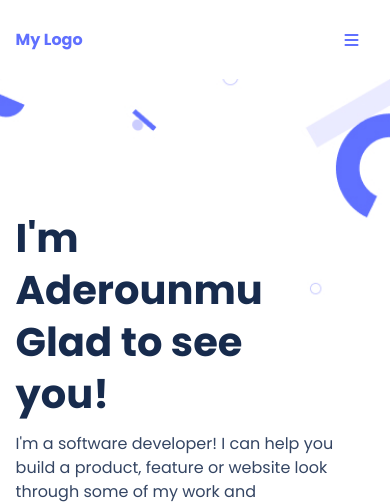
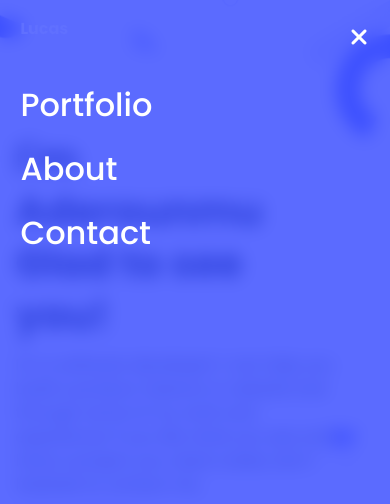
Before and after one commit to Godedict/Portfolio-Setup, a website: page index.html in a window 390 px wide. Both pictures are taken after a click on the link 351 px from the left and 39 px from the top of the page. Shown: the top 504 px of the page. Drawn offline with Linux system fonts and the light colour scheme.

Commit message:
Add mobile menu

```diff
--- /dev/null
+++ b/components/menu.js
@@ -0,0 +1,31 @@
+// Select the elements with the respective class names
+const menuIcon = document.querySelector('.menu-icon');
+const buttons = document.querySelector('.buttons');
+const closeIcon = document.querySelector('.close-icon');
+const navItem = document.querySelectorAll('.nav-item');
+
+// Add an event listener to the menuIcon
+function toggleMenu() {
+  buttons.classList.toggle('active'); // Toggle the 'active' class on the menu element
+  menuIcon.classList.toggle('hide'); // Toggle the 'hide' class on the openMenu element
+  closeIcon.classList.toggle('show'); // Toggle the 'show' class on the closeMenu element
+}
+
+menuIcon.addEventListener('click', toggleMenu); // Add an event listener to the menuIcon
+
+// Add an event listener to the closeIcon
+closeIcon.addEventListener('click', toggleMenu); // Add an event listener to the closeIcon
+
+// Add an event listener to the navItems
+navItem.forEach((navItem) => {
+  navItem.addEventListener('click', toggleMenu); // Add an event listener to the navItems
+});
+
+// Path: scroll.js
+// Select the elements with the respective class names
+const scroll = document.querySelector('.scroll');
+
+// Add an event listener to the scroll
+window.addEventListener('scroll', () => {
+  scroll.classList.toggle('active', window.scrollY > 500); // Toggle the 'active' class on the scroll element
+});
--- a/index.html
+++ b/index.html
@@ -14,17 +14,24 @@
 <body>
   <header>
     <nav class="buttons">
-      <h2 class="logo"><a href="#">My Logo</a></h2>
+      <h2 class="logo"><a href="#">Lucas</a></h2>
       <a href="#" class="menu-icon"><i class="fa-solid fa-bars"></i></a>
+      <a href="#" class="close-icon"><i class="fa-solid fa-xmark"></i></a>
       <ul>
-        <li>
-          <a href="#"><p>Portfolio</p></a>
+        <li class="nav-item">
+          <a href="#">
+            <p>Portfolio</p>
+          </a>
         </li>
-        <li>
-          <a href="#"><p>About</p></a>
+        <li class="nav-item">
+          <a href="#">
+            <p>About</p>
+          </a>
         </li>
-        <li>
-          <a href="#"><p>Contact</p></a>
+        <li class="nav-item">
+          <a href="#">
+            <p>Contact</p>
+          </a>
         </li>
       </ul>
     </nav>
@@ -58,7 +65,7 @@
         <div class="img">
           <img src="./Assets/Page 2 image.png" alt="page 2 image">
         </div>
-        <div class="text"  id="textp-2">
+        <div class="text" id="textp-2">
           <h3>Tonic</h3>
           <ul>
             <h5>CANOPY</h5>
@@ -261,6 +268,10 @@
       </form>
     </div>
   </section>
+
+
+  <!--JavaScript files-->
+  <script src="./components/menu.js"></script>
 </body>
 
 </html>
--- a/style.css
+++ b/style.css
@@ -23,16 +23,211 @@ body {
   background-color: #fff;
 }
 
+.text li {
+  margin-right: 0.3rem;
+  text-align: center;
+  font-weight: 600;
+  font-size: 13px;
+  line-height: 16px;
+  color: #7a869a;
+}
+
+.socials li {
+  text-decoration: none;
+  display: inline-block;
+  flex-direction: row;
+  margin-right: 14px;
+}
+
+.socials-2 li {
+  text-decoration: none;
+  display: inline-block;
+  flex-direction: row;
+  margin-right: 8px;
+  margin-left: 14px;
+}
+
+.text ul {
+  display: flex;
+  justify-content: baseline;
+  margin-top: 1rem;
+  list-style: none;
+}
+
+.close-icon {
+  display: none;
+  position: fixed;
+  top: 8.5px;
+  right: 2rem;
+  height: 31px;
+  width: 24px;
+}
+
+.close-menu {
+  display: none;
+  position: fixed;
+  top: 8.5px;
+  right: 2rem;
+  height: 31px;
+  width: 24px;
+}
+
+.show {
+  display: flex;
+  text-decoration: none;
+  font-size: 1rem;
+}
+
+.hide {
+  display: none;
+}
+
+.buttons.active {
+  display: flex;
+  position: fixed;
+  top: 0;
+  left: 0;
+  bottom: 0;
+  right: 0;
+  flex-direction: column;
+  background-color: rgba(50, 70, 255, 0.8);
+  backdrop-filter: blur(9px);
+  align-items: flex-start;
+  justify-content: flex-start;
+}
+
 .buttons ul {
   display: none;
+}
+
+.btn a {
+  text-decoration: none;
+  color: #6070ff;
+  margin-right: 0.5rem;
+  font-weight: 500;
+  font-size: 12px;
+  line-height: 16px;
+}
+
+.container a {
+  text-decoration: none;
+  color: #396df2;
+  background: none;
+  cursor: pointer;
+  border: solid;
+  margin-left: 0.2rem;
+  padding: 0.5rem;
+  border-radius: 8px;
+  font-weight: 500;
+  font-size: 17px;
+  line-height: 24px;
+}
+
+.about a {
+  font-weight: 500;
+  font-size: 16px;
+  line-height: 24px;
+}
+
+.lang li {
+  list-style: none;
+  display: flex;
+  box-sizing: border-box;
+  align-items: center;
+  padding: 9px 12px;
+  gap: 5%;
+  background-color: #f7f7f9;
+  border-radius: 15px;
+  width: 100%;
+  margin: 5px;
+}
+
+.socials-2 li:hover {
+  transition: 2s;
+}
+
+.socials li:hover {
+  transition: 2s;
+}
+
+.buttons.active ul {
+  display: flex;
+  flex-direction: column;
+  list-style: none;
+  margin-top: 2rem;
+  margin-left: 0.3rem;
+}
+
+.buttons.active ul li {
+  margin: 1rem 0;
+}
+
+.logo a {
+  text-decoration: none;
+  color: #6070ff;
+}
+
+.container-2 a {
+  text-decoration: none;
+  cursor: pointer;
+  color: #396df2;
+  background: none;
+  border: solid;
+  padding: 0.5rem;
+  border-radius: 8px;
+  font-weight: 500;
+  font-size: 17px;
+  line-height: 24px;
+}
+
+.container a:hover {
+  background-color: #6070ff;
+  color: #fff;
+}
+
+.container a:active {
+  background-color: #2230d2;
+}
+
+.container a:disabled {
+  background-color: #c1c7d0;
+  color: #c1c7d0;
+}
+
+.container-2 a:hover {
+  background-color: #6070ff;
+  color: #fff;
+}
+
+.container-2 a:active {
+  background-color: #2230d2;
+}
+
+.container-2 a:disabled {
+  background-color: #c1c7d0;
+  color: #c1c7d0;
+}
+
+.buttons.active ul a {
+  text-decoration: none;
+  color: #fff;
+  font-weight: 500;
+  font-size: 2rem;
+  line-height: 2rem;
+}
+
+.buttons.active .fa-xmark {
+  color: #fff;
+  font-size: 1.5rem;
 }
 
 .logo {
   color: #6070ff;
   font-weight: 700;
   font-size: 1rem;
+  padding-left: 0.3rem;
   animation-name: Spin;
-  animation-duration: 3s;
+  animation-duration: 5s;
 }
 
 @keyframes Spin {
@@ -43,11 +238,6 @@ body {
   to {
     rotate: 360deg;
   }
-}
-
-.logo a {
-  text-decoration: none;
-  color: #6070ff;
 }
 
 .fa-solid {
@@ -110,30 +300,6 @@ body {
   text-decoration: none;
 }
 
-.socials li {
-  text-decoration: none;
-  display: inline-block;
-  flex-direction: row;
-  margin-right: 14px;
-}
-
-.text li {
-  margin-right: 0.3rem;
-  text-align: center;
-  font-weight: 600;
-  font-size: 13px;
-  line-height: 16px;
-  color: #7a869a;
-}
-
-.socials-2 li {
-  text-decoration: none;
-  display: inline-block;
-  flex-direction: row;
-  margin-right: 8px;
-  margin-left: 14px;
-}
-
 .card {
   display: grid;
 }
@@ -161,13 +327,6 @@ section.page-2 {
 
 .text {
   padding-left: 0.7rem;
-}
-
-.text ul {
-  display: flex;
-  justify-content: baseline;
-  margin-top: 1rem;
-  list-style: none;
 }
 
 .text ul li::before {
@@ -218,15 +377,6 @@ section.page-2 {
   list-style: none;
 }
 
-.btn a {
-  text-decoration: none;
-  color: #6070ff;
-  margin-right: 0.5rem;
-  font-weight: 500;
-  font-size: 12px;
-  line-height: 16px;
-}
-
 .html {
   display: flex;
   flex-direction: row;
@@ -267,20 +417,6 @@ section.page-2 {
   line-height: 24px;
   margin-left: 0.5rem;
   padding-top: 1.5rem;
-}
-
-.container a {
-  text-decoration: none;
-  color: #396df2;
-  background: none;
-  cursor: pointer;
-  border: solid;
-  margin-left: 0.2rem;
-  padding: 0.5rem;
-  border-radius: 8px;
-  font-weight: 500;
-  font-size: 17px;
-  line-height: 24px;
 }
 
 section.page-3 {
@@ -412,12 +548,6 @@ section.page-5 {
   width: fit-content;
 }
 
-.about a {
-  font-weight: 500;
-  font-size: 16px;
-  line-height: 24px;
-}
-
 .about h1 {
   font-style: normal;
   padding-top: 3vw;
@@ -436,72 +566,10 @@ section.page-5 {
   width: 90%;
 }
 
-.lang li {
-  list-style: none;
-  display: flex;
-  box-sizing: border-box;
-  align-items: center;
-  padding: 9px 12px;
-  gap: 5%;
-  background-color: #f7f7f9;
-  border-radius: 15px;
-  width: 100%;
-  margin: 5px;
-}
-
-.socials-2 li:hover {
-  transition: 2s;
-}
-
-.socials li:hover {
-  transition: 2s;
-}
-
 .container-2 {
   font-size: 17px;
   line-height: 24px;
   padding-top: 1.5rem;
-}
-
-.container-2 a {
-  text-decoration: none;
-  cursor: pointer;
-  color: #396df2;
-  background: none;
-  border: solid;
-  padding: 0.5rem;
-  border-radius: 8px;
-  font-weight: 500;
-  font-size: 17px;
-  line-height: 24px;
-}
-
-.container a:hover {
-  background-color: #6070ff;
-  color: #fff;
-}
-
-.container a:active {
-  background-color: #2230d2;
-}
-
-.container a:disabled {
-  background-color: #c1c7d0;
-  color: #c1c7d0;
-}
-
-.container-2 a:hover {
-  background-color: #6070ff;
-  color: #fff;
-}
-
-.container-2 a:active {
-  background-color: #2230d2;
-}
-
-.container-2 a:disabled {
-  background-color: #c1c7d0;
-  color: #c1c7d0;
 }
 
 .work {
@@ -766,7 +834,7 @@ section.page-5 {
     flex-direction: column;
   }
 
-  .buttons > ul {
+  .buttons>ul {
     display: flex;
     display: block;
     list-style: none;
@@ -782,7 +850,7 @@ section.page-5 {
     font-weight: 500;
   }
 
-  .buttons > ul > li {
+  .buttons>ul>li {
     display: inline-block;
     gap: 8px;
     padding: 0 20px;
```
Also changed, not shown: package.json (+8 -1 lines), .eslintrc.json (added), 1 other file. Lines whose indentation alone changed are shown as unchanged.
